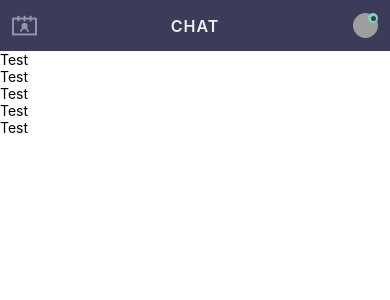
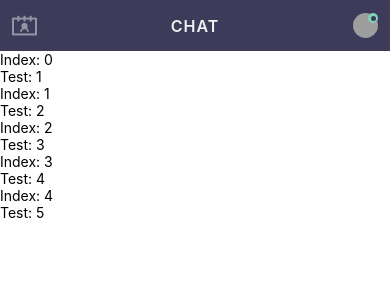
Before and after one commit to ghivert/feely-react-native, a React Native app: screen / in a window 390 px wide. Shown: the top 300 px of the page. Built offline with nearby package versions, Linux system fonts and the light colour scheme; grey boxes are pictures that could not be loaded.

Commit message:
:rotating_light: Remove FlatList warning

```diff
--- a/src/views/AllChats.tsx
+++ b/src/views/AllChats.tsx
@@ -60,18 +60,25 @@ const TopBar = (_props: TopBarProps) => (
   </SafeAreaView>
 )
 
-interface ConversationsListItemProps {}
-const ConversationsListItem = (_props: ConversationsListItemProps) => (
-  <View>
-    <Text>Test</Text>
-  </View>
-)
+interface ConversationsListItemProps {
+  index: number,
+  item: Object,
+}
+const renderConversationsListItem = ({ index, item }: ConversationsListItemProps) => {
+  return (
+    <View>
+      <Text>{`Index: ${index}`}</Text>
+      <Text>{`Test: ${item}`}</Text>
+    </View>
+  )
+}
 
 interface ConversationsListProps {}
 const ConversationsList = (_props: ConversationsListProps) => (
   <FlatList
-    data={[ 1, 2, 3, 4, 5 ].map(item => ({ key: item }))}
-    renderItem={({ item, index }) => <ConversationsListItem key={index}/>}
+    data={[ 1, 2, 3, 4, 5 ]}
+    renderItem={renderConversationsListItem}
+    keyExtractor={(_item, index) => index.toString()}
   />
 )
 
```
